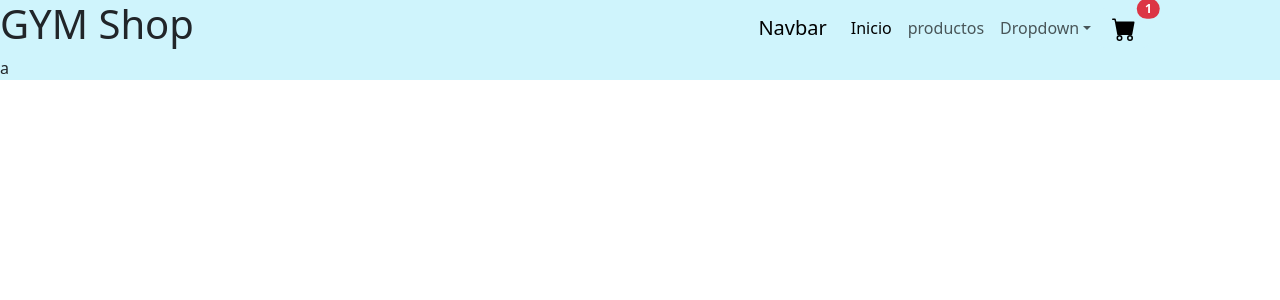
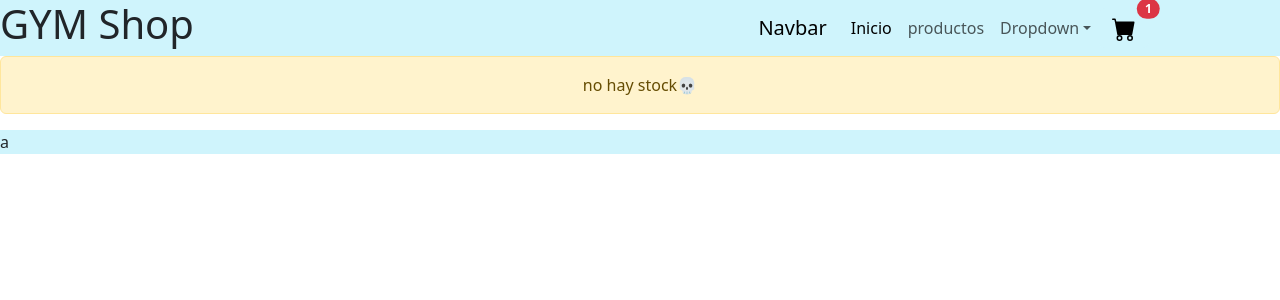
Before and after one commit to LukitasLeiva/GYM-shop-reactjs, a React (Vite) app in the folder pagina-react/: page / in a window 1280 px wide. Shown: the top 300 px of the page. Built offline with nearby package versions, Linux system fonts and the light colour scheme.

Commit message:
preentrega1

```diff
--- a/pagina-react/src/App.jsx
+++ b/pagina-react/src/App.jsx
@@ -1,6 +1,7 @@
 import { useState } from 'react'
 import Header from './components/Header';
 import Footer from './components/Footer';
+import ItemListContainer from './components/ItemListContainer';
 
 
 
@@ -8,6 +9,7 @@ function App() {
   return (
     <div>
       <Header />
+      <ItemListContainer mensaje = {"no hay stock💀"}/>
       <Footer />
     </div>
   )
--- a/pagina-react/src/components/Header.jsx
+++ b/pagina-react/src/components/Header.jsx
@@ -1,3 +1,4 @@
+import ItemListContainer from "./ItemListContainer";
 import NavBar from "./NavBar";
 
 const Header = () => {
--- a/pagina-react/src/components/ItemListContainer.jsx
+++ b/pagina-react/src/components/ItemListContainer.jsx
@@ -0,0 +1,7 @@
+const ItemListContainer = ({mensaje}) => {
+    return (
+        <div className="alert alert-warning d-flex justify-content-center" role="alert">{mensaje}</div>
+    )
+}
+
+export default ItemListContainer;
--- a/pagina-react/src/components/NavBar.jsx
+++ b/pagina-react/src/components/NavBar.jsx
@@ -1,4 +1,5 @@
 import CartWidget from "./CartWidget";
+import ItemListContainer from "./ItemListContainer";
 
 const NavBar = () =>{
     return(
```
